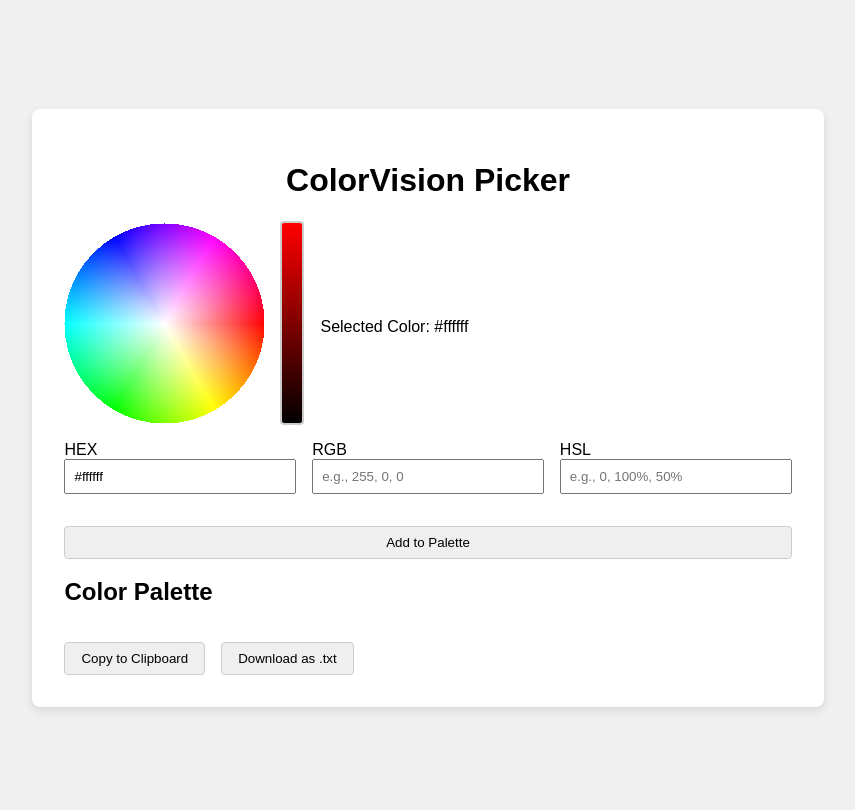
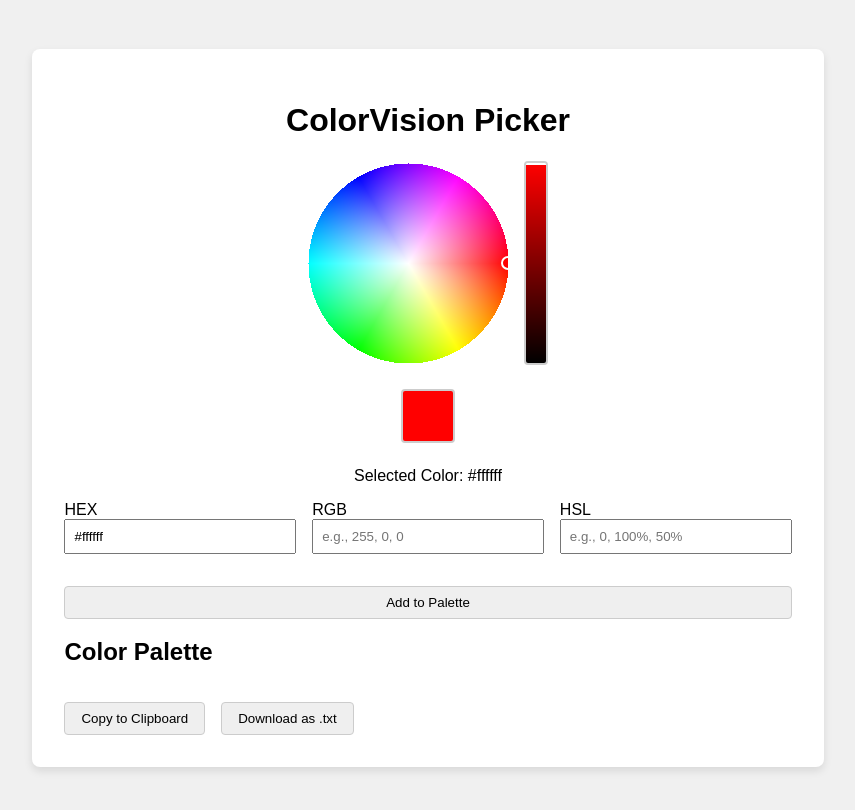
Before and after one commit to tharjas/Group-13-project-CSCE3444-fa25, a React (Vite) app: page / in a window 1280 px wide. Shown: the top 810 px of the page, without its empty margins (212-1067 px from the left). Built offline with nearby package versions, Linux system fonts and the light colour scheme.

Commit message:
now added a color previewer, for when you select colors.

```diff
--- a/src/components/ColorWheel.jsx
+++ b/src/components/ColorWheel.jsx
@@ -38,13 +38,15 @@ const ColorWheel = ({ color, setColor }) => {
   const wheelRadius = wheelSize / 2;
   const valueWidth = 20; // Width of the value bar
   const valueHeight = 200; // Height of the value bar
+  const indicatorRadius = 6; // Size of the wheel indicator circle
 
-  // Draw the color wheel (hue and saturation)
+  // Draw the color wheel (hue and saturation) with indicator
   useEffect(() => {
     const canvas = wheelCanvasRef.current;
     const ctx = canvas.getContext('2d');
 
     const drawWheel = () => {
+      // Draw base color wheel
       const image = ctx.createImageData(wheelSize, wheelSize);
       for (let y = -wheelRadius; y < wheelRadius; y++) {
         for (let x = -wheelRadius; x < wheelRadius; x++) {
@@ -69,12 +71,28 @@ const ColorWheel = ({ color, setColor }) => {
         }
       }
       ctx.putImageData(image, 0, 0);
+
+      // Draw indicator circle
+      const angleRad = (selectedHue * Math.PI) / 180;
+      const dist = (selectedSat / 100) * wheelRadius;
+      const centerX = wheelSize / 2;
+      const centerY = wheelSize / 2;
+      const indicatorX = centerX + Math.cos(angleRad) * dist;
+      const indicatorY = centerY + Math.sin(angleRad) * dist;
+
+      ctx.beginPath();
+      ctx.arc(indicatorX, indicatorY, indicatorRadius, 0, 2 * Math.PI);
+      ctx.fillStyle = hsvToHex(selectedHue, selectedSat, selectedValue); // Show actual selected color
+      ctx.fill();
+      ctx.strokeStyle = '#fff'; // White border for visibility
+      ctx.lineWidth = 2;
+      ctx.stroke();
     };
 
     drawWheel();
-  }, [wheelSize, wheelRadius]);
+  }, [wheelSize, wheelRadius, selectedHue, selectedSat, selectedValue]);
 
-  // Draw the value bar (brightness gradient for selected hue/saturation)
+  // Draw the value bar (brightness gradient) with indicator
   useEffect(() => {
     const canvas = valueCanvasRef.current;
     const ctx = canvas.getContext('2d');
@@ -96,10 +114,15 @@ const ColorWheel = ({ color, setColor }) => {
         }
       }
       ctx.putImageData(image, 0, 0);
+
+      // Draw indicator line
+      const yPos = (1 - (selectedValue / 100)) * valueHeight;
+      ctx.fillStyle = '#fff'; // White for visibility
+      ctx.fillRect(0, yPos - 2, valueWidth, 4); // Thin horizontal line
     };
 
     drawValueBar();
-  }, [valueWidth, valueHeight, selectedHue, selectedSat]);
+  }, [valueWidth, valueHeight, selectedHue, selectedSat, selectedValue]);
 
   // Handle clicks/drags on the color wheel
   const handleWheelPointer = (e) => {
@@ -132,7 +155,8 @@ const ColorWheel = ({ color, setColor }) => {
   };
 
   return (
-    <div className="color-wheel-container" style={{ display: 'flex', alignItems: 'center', gap: '1rem' }}>
+    <div className="color-wheel-container" style={{ display: 'flex', alignItems: 'center', gap: '1rem', flexDirection: 'column' }}>
+      <div style={{ display: 'flex', alignItems: 'center', gap: '1rem' }}>
         <canvas
           ref={wheelCanvasRef}
           width={wheelSize}
@@ -155,7 +179,21 @@ const ColorWheel = ({ color, setColor }) => {
           onMouseMove={(e) => draggingValue && handleValuePointer(e)}
           onClick={handleValuePointer}
         />
-      <div style={{ textAlign: 'center', marginTop: '0.5rem' }}>Selected Color: {color}</div>
+      </div>
+      <div
+        className="color-preview"
+        style={{
+          width: '50px',
+          height: '50px',
+          backgroundColor: hsvToHex(selectedHue, selectedSat, selectedValue),
+          border: '2px solid #ccc',
+          borderRadius: '4px',
+          marginTop: '0.5rem',
+        }}
+      ></div>
+      <div style={{ textAlign: 'center', marginTop: '0.5rem' }}>
+        Selected Color: {color}
+      </div>
     </div>
   );
 };
```
Lines whose indentation alone changed are shown as unchanged.
